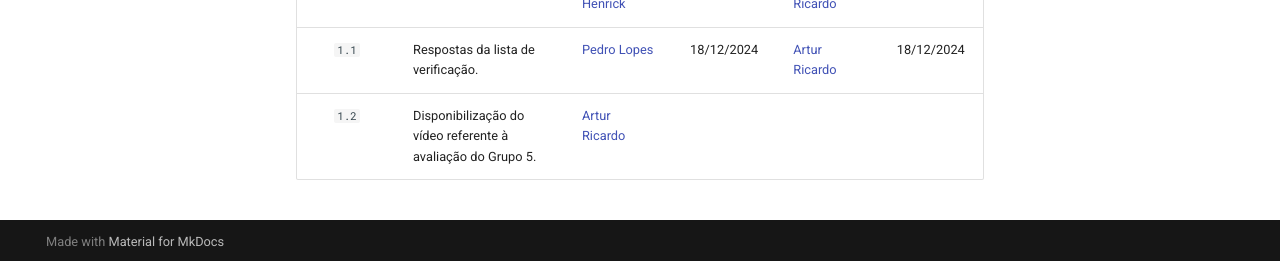
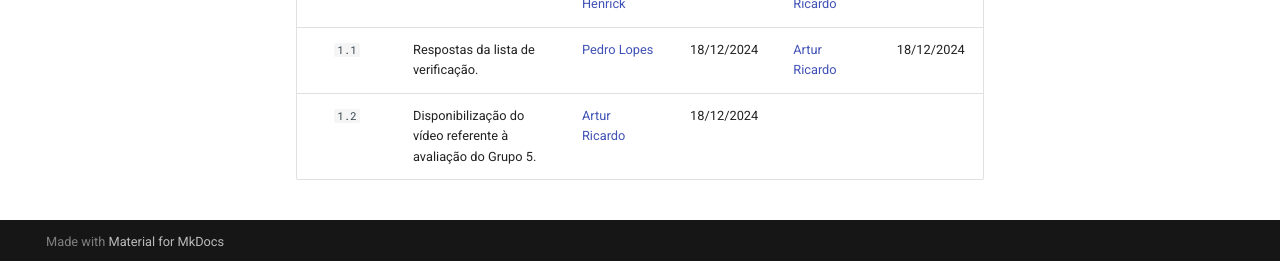
Before and after one commit to Requisitos-de-Software/2024.2-MeuSUSDigital, an MkDocs documentation site: the page built from docs/verificacao/grupo5/entrega1/entrega4g5.md, in a window 1280 px wide and 900 px high, scrolled down 6537 px. Shown: the part 636-897 px from the top of the window. Built offline with MkDocs 1.6.1 and Material for MkDocs 9.7.7, drawn with Linux system fonts in a browser that asks for light colours.

Commit message:
inserção da data

```diff
--- a/docs/verificacao/grupo5/entrega1/entrega4g5.md
+++ b/docs/verificacao/grupo5/entrega1/entrega4g5.md
@@ -308,4 +308,4 @@
 | :----: | --------- | --------- | :--------------: | ----------- | :-------------: |
 | `1.0`  | Criação do documento. | [Matheus Henrick](https://github.com/MatheusHenrickSantos) | 17/12/2024 | [Artur Ricardo](https://github.com/algorithmorphic) | 17/12/2024 |
 | `1.1`  | Respostas da lista de verificação. | [Pedro Lopes](https://github.com/pLopess)  | 18/12/2024 | [Artur Ricardo](https://github.com/algorithmorphic) | 18/12/2024 |
-| `1.2`  | Disponibilização do vídeo referente à avaliação do Grupo 5. | [Artur Ricardo](https://github.com/algorithmorphic) |  |  |
+| `1.2`  | Disponibilização do vídeo referente à avaliação do Grupo 5. | [Artur Ricardo](https://github.com/algorithmorphic) | 18/12/2024 |  |  |
```
